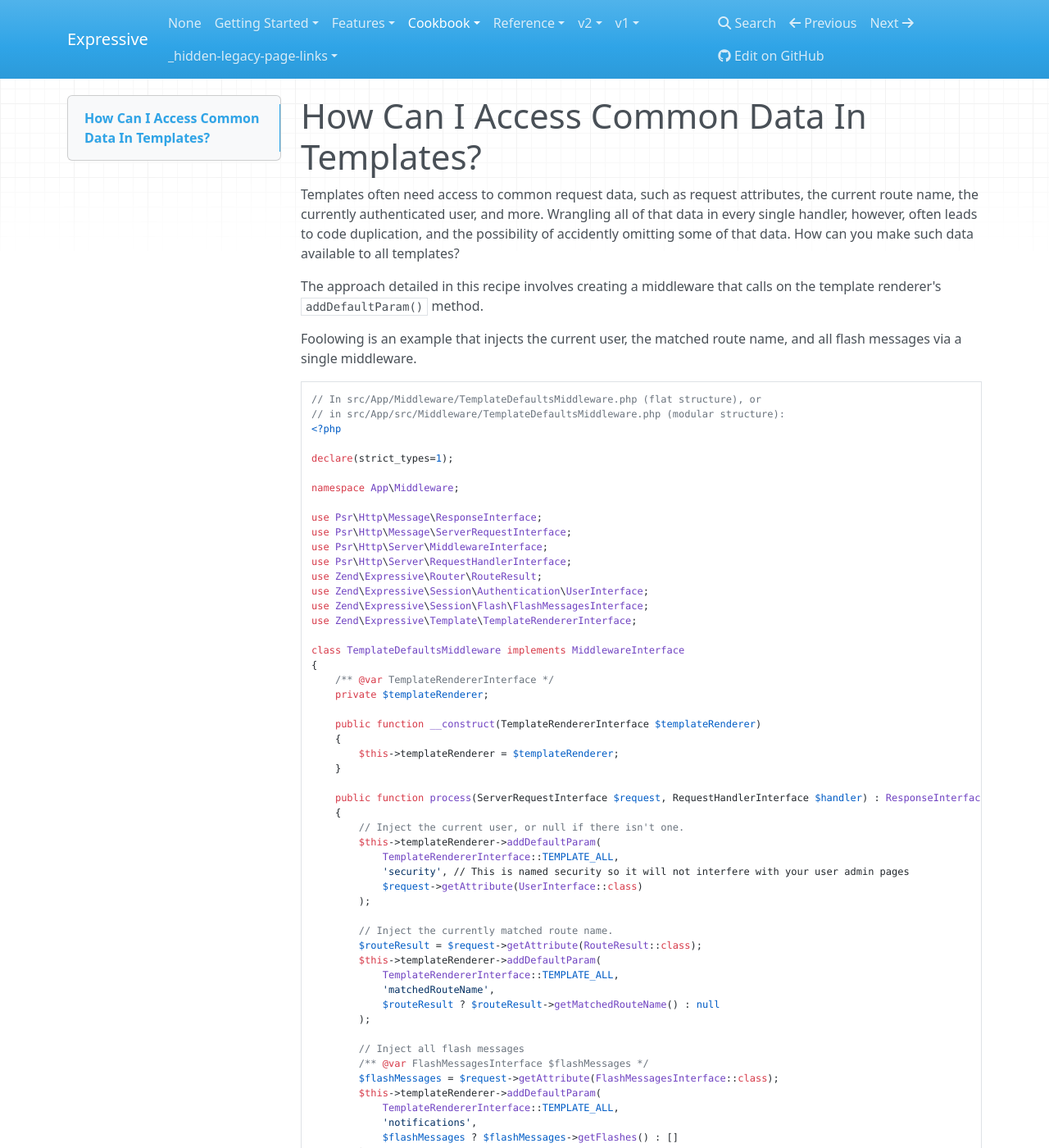
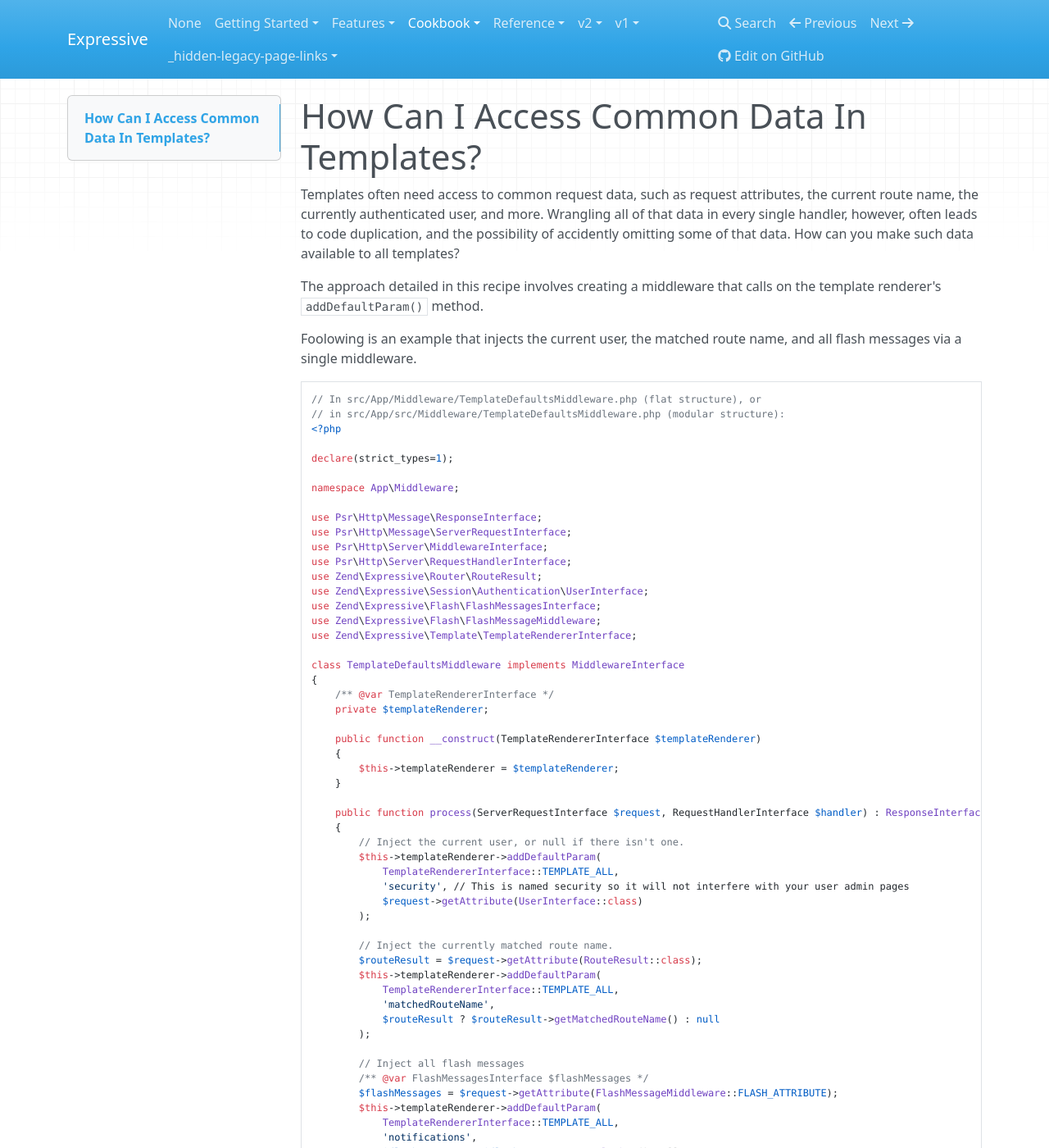
Before and after one commit to zendframework/zend-expressive, an MkDocs documentation site: the page built from docs/book/v3/cookbook/access-common-data-in-templates.md, in a window 1280 px wide and 1400 px high. Shown: the whole window at 82% size. Built offline with MkDocs 1.6.1, drawn with Linux system fonts in a browser that asks for light colours; nearby versions of some CDN libraries; old or Windows-style settings are respelled for this version of MkDocs.

Commit message:
Fix flash message

```diff
--- a/docs/book/v3/cookbook/access-common-data-in-templates.md
+++ b/docs/book/v3/cookbook/access-common-data-in-templates.md
@@ -27,7 +27,8 @@ use Psr\Http\Server\MiddlewareInterface;
 use Psr\Http\Server\RequestHandlerInterface;
 use Zend\Expressive\Router\RouteResult;
 use Zend\Expressive\Session\Authentication\UserInterface;
-use Zend\Expressive\Session\Flash\FlashMessagesInterface;
+use Zend\Expressive\Flash\FlashMessagesInterface;
+use Zend\Expressive\Flash\FlashMessageMiddleware;
 use Zend\Expressive\Template\TemplateRendererInterface;
 
 class TemplateDefaultsMiddleware implements MiddlewareInterface
@@ -59,7 +60,7 @@ class TemplateDefaultsMiddleware implements MiddlewareInterface
 
         // Inject all flash messages
         /** @var FlashMessagesInterface $flashMessages */
-        $flashMessages = $request->getAttribute(FlashMessagesInterface::class);
+        $flashMessages = $request->getAttribute(FlashMessageMiddleware::FLASH_ATTRIBUTE);
         $this->templateRenderer->addDefaultParam(
             TemplateRendererInterface::TEMPLATE_ALL,
             'notifications',
```
